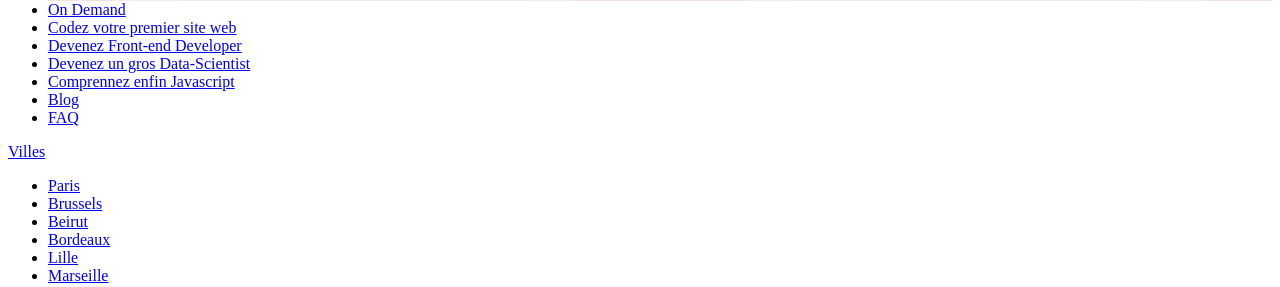
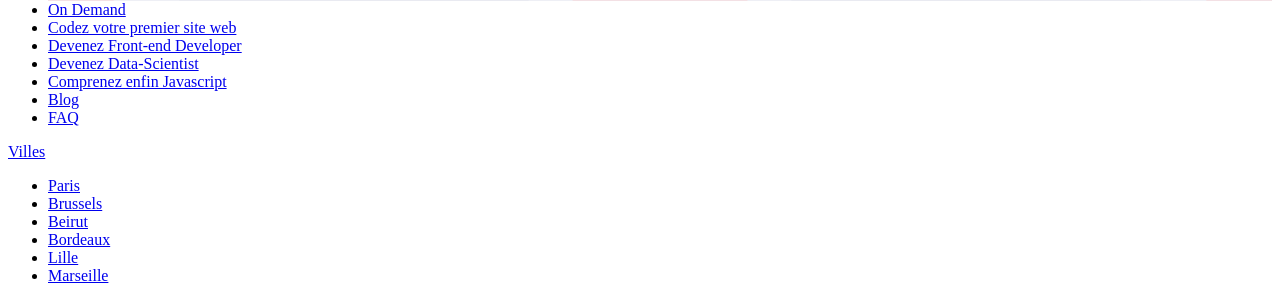
Before and after one commit to pariscode/www, a Rails app: template app/views/shared/_navbar.html.erb in a window 1280 px wide. Shown: the part 1936-2223 px from the top of the page. Run offline with Rails 7, Linux system fonts and the light colour scheme; the template is opened without the code that fills it, so the values that code supplies are empty; some libraries are stand-ins or nearby versions.

Commit message:
remove awkward typos

```diff
--- a/app/views/shared/_navbar.html.erb
+++ b/app/views/shared/_navbar.html.erb
@@ -50,12 +50,12 @@
             </li>
             <li>
               <a href="https://ondemand.lewagon.org/tracks/devenez-data-scientist/go" target='_blank'>
-                Devenez un gros Data-Scientist
+                Devenez Data-Scientist
               </a>
             </li>
             <li>
               <a href="https://ondemand.lewagon.org/tracks/comprenez-enfin-javascript/go" target='_blank'>
-                Comprennez enfin Javascript
+                Comprenez enfin Javascript
               </a>
             </li>
           <% end %>
```
